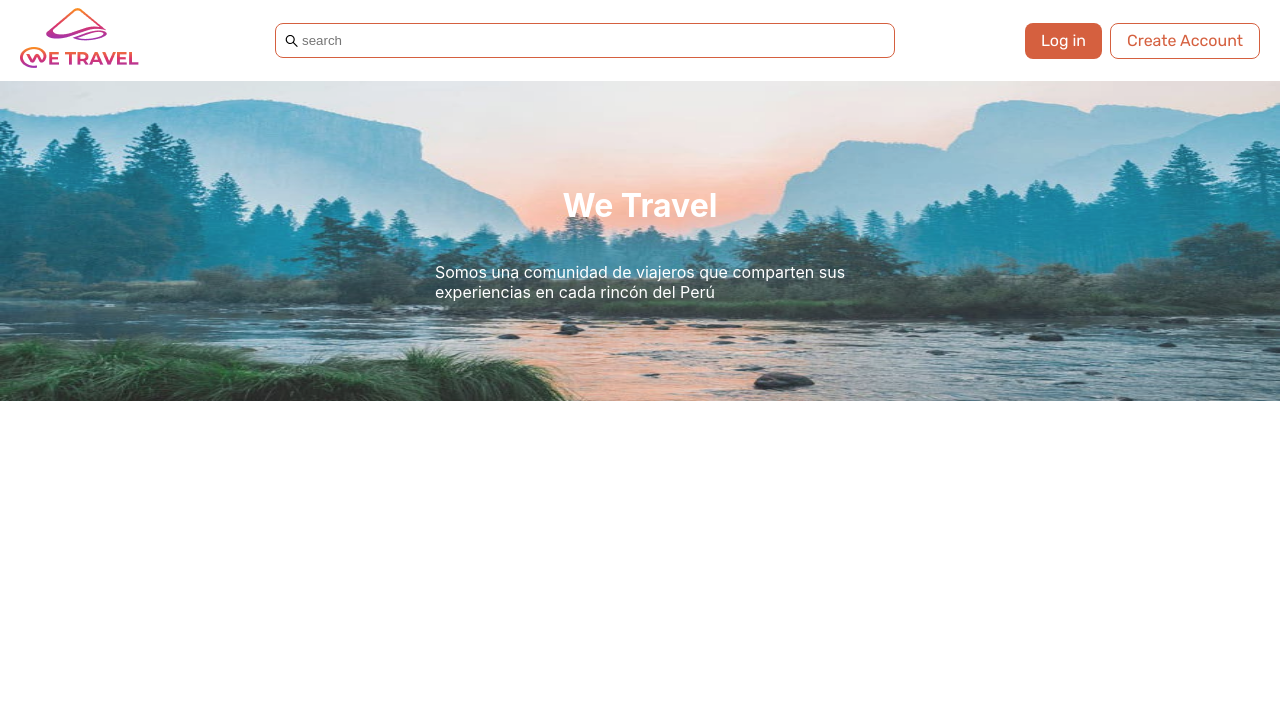
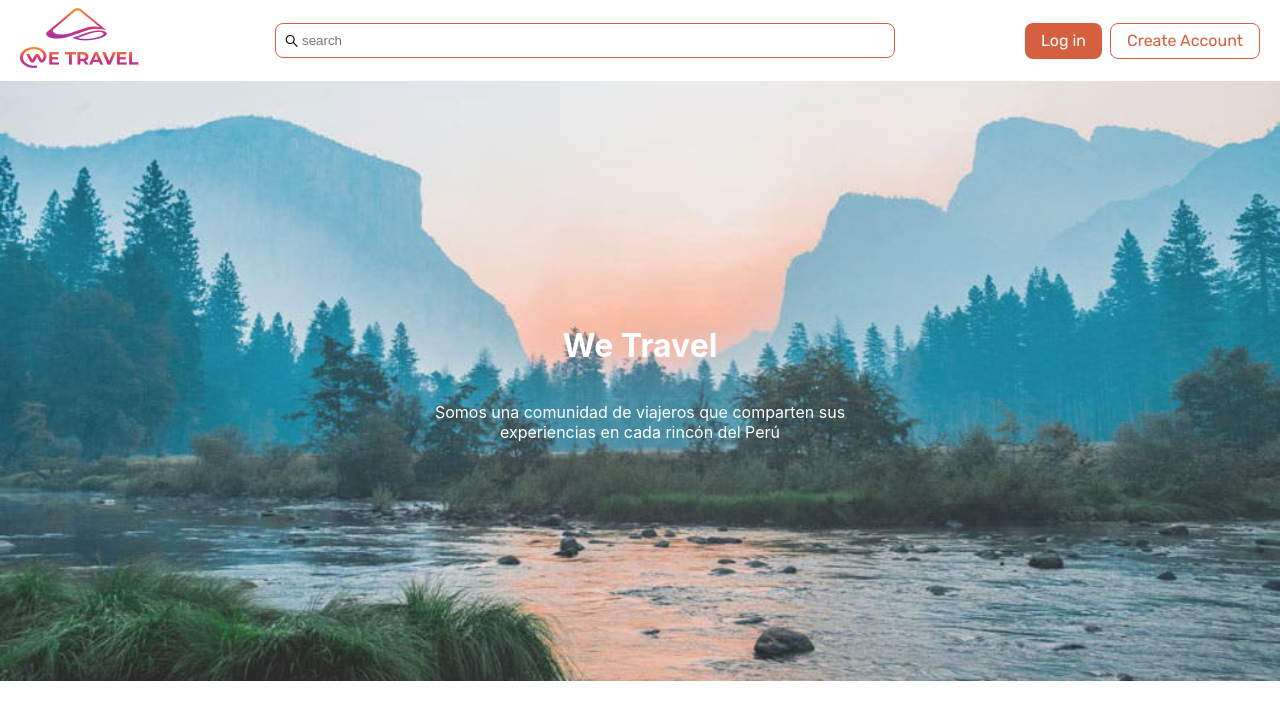
Before and after one commit to angelivan44/we-travel-react, a React (Create React App) app: page / in a window 1280 px wide. Shown: the top 720 px of the page. Built offline with nearby package versions, Linux system fonts and the light colour scheme.

Commit message:
Add some height

```diff
--- a/src/components/UI/HeroBanner.js
+++ b/src/components/UI/HeroBanner.js
@@ -12,13 +12,14 @@ export default function HeroBanner() {
 }
 
 const StyledDiv = styled.div`
-  height: 40vh;
+  height: 75vh;
   position: relative;
   display:flex;
   justify-content: center;
   align-items: center;
   flex-flow: column;
   color:white;
+  text-align: center;
   & > img {
     position: absolute;
     width: 100%;
```
